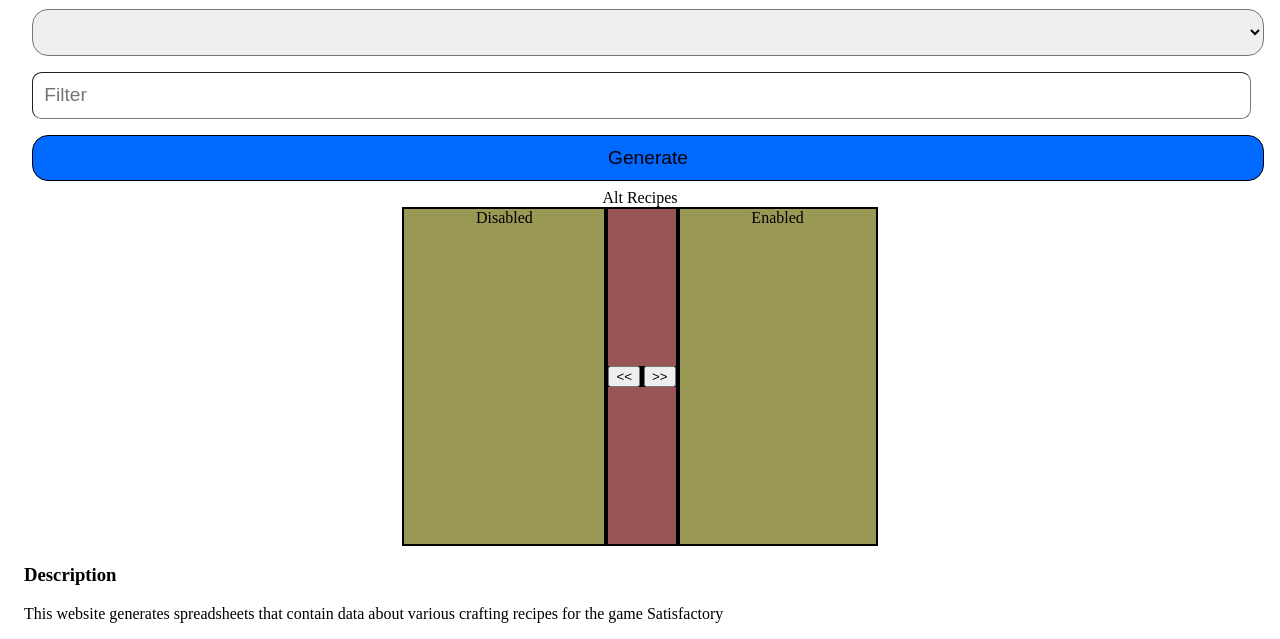
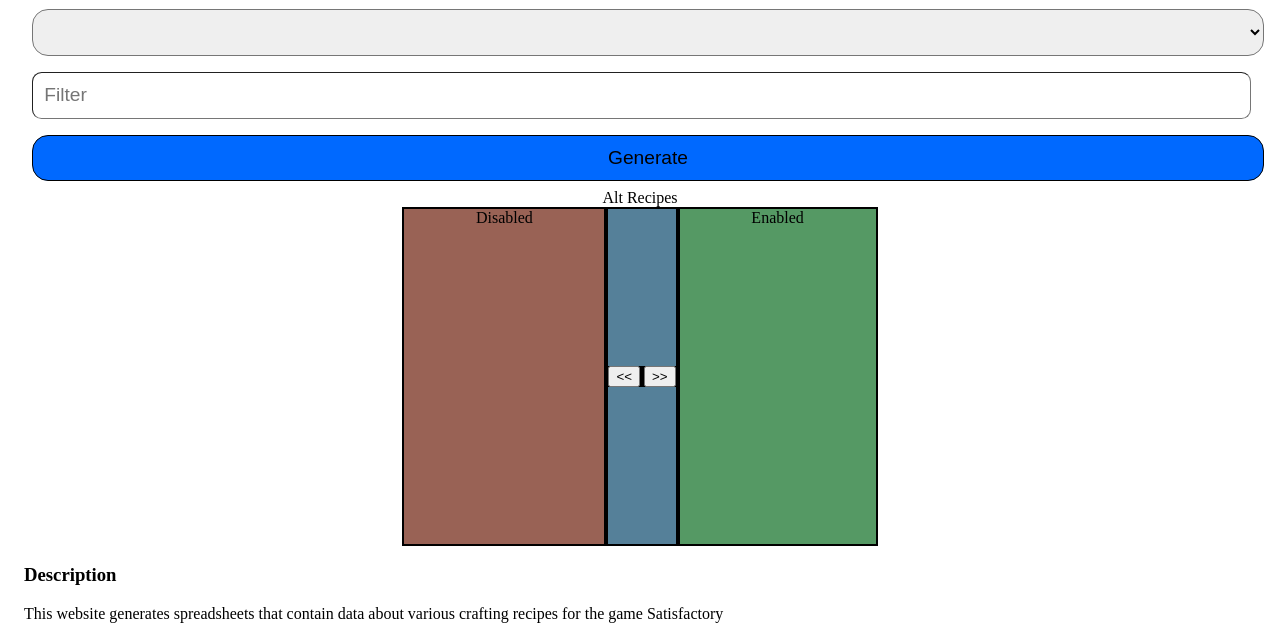
Before and after one commit to jSdCool/SatisfactorSheetsTomcat, a plain HTML site: page index.html in a window 1280 px wide. Shown: the part 103-742 px from the top of the page. Drawn offline with Linux system fonts and the light colour scheme; no server answers.

Commit message:
adjust alt selector box colors

```diff
--- a/index.html
+++ b/index.html
@@ -48,7 +48,7 @@
 			  display: flex;
 			}
 			.container {
-			  background-color: #995;
+			  background-color: #996255;
 			  text-align: center;
 			  float: left;
 			  width:200px;
@@ -62,7 +62,7 @@
 			}
 
 			.container-2 {
-			  background-color: #955;
+			  background-color: #558099;
 			  text-align: center;
 			  border: 2px solid black;
 			  padding: 33% 0;
@@ -73,7 +73,7 @@
 			}
 
 			.container-3 {
-			  background-color: #995;
+			  background-color: #559964;
 			  text-align: center;
 			  width:200px;
 			  float: right;
```
